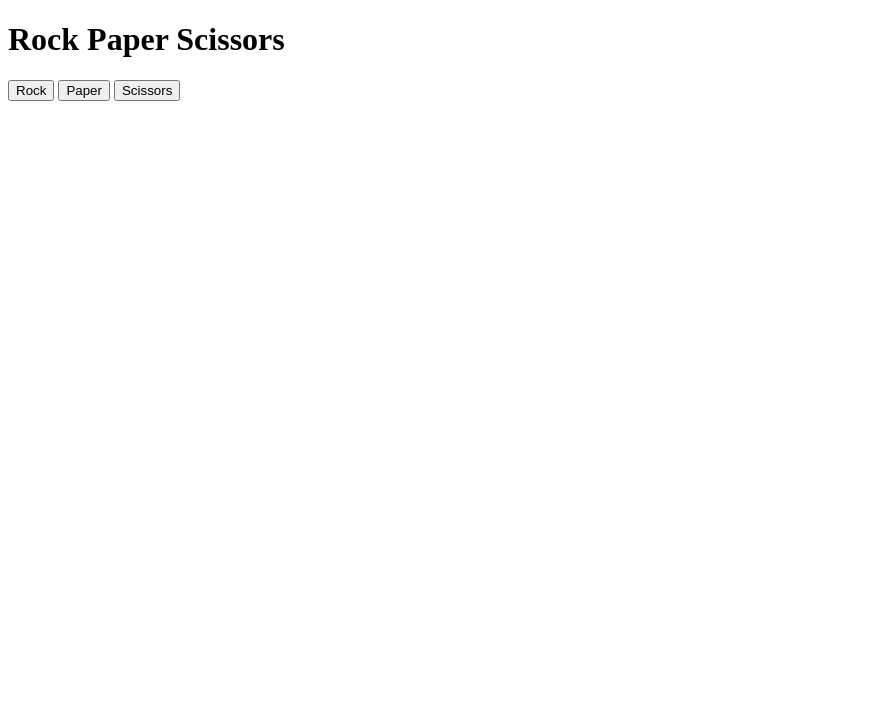
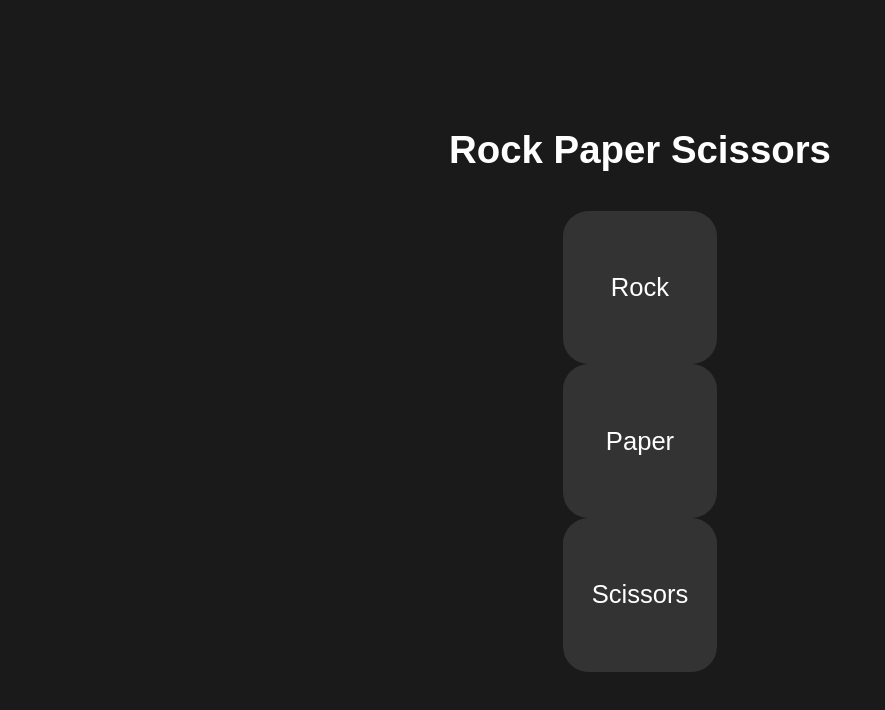
Before and after one commit to boccos/rockPaperScissors, a plain HTML site: page index.html in a window 1280 px wide. Shown: the whole page, without its empty margins (0-885 px from the left). Drawn offline with Linux system fonts and the light colour scheme.

Commit message:
Added a css file for design

```diff
--- a/index.html
+++ b/index.html
@@ -4,6 +4,7 @@
         <meta charset="UTF-8">
         <title>Rock Paper Scissors</title>
         <script src="rps.js" defer></script>
+        <link rel="stylesheet" href="styles.css">
     </head>
 
     <body>
--- /dev/null
+++ b/styles.css
@@ -0,0 +1,43 @@
+body {
+    margin: 0;
+    height: 100vh;
+    display: flex;
+    flex-direction: column;
+    justify-content: center;
+    align-items: center;
+    background-color: #1a1a1a;
+    color: white;
+    font-family: sans-serif;
+    text-align: center;
+}
+
+h1 {
+    font-size: 3vw;
+    margin-bottom: 3vw;
+}
+
+.buttons {
+    display: flex;
+    gap: 3vw;
+    margin-bottom: 3vw;
+}
+
+button {
+    width: 12vw;
+    height: 12vw;
+    font-size: 2vw;
+    border: none;
+    border-radius: 2vw;
+    background-color: #333;
+    color: white;
+    cursor: pointer;
+}
+
+button:hover {
+    background-color: #555;
+}
+
+#scores, #gameResult {
+    font-size: 2vw;
+    margin-top: 1vw;
+}
```
